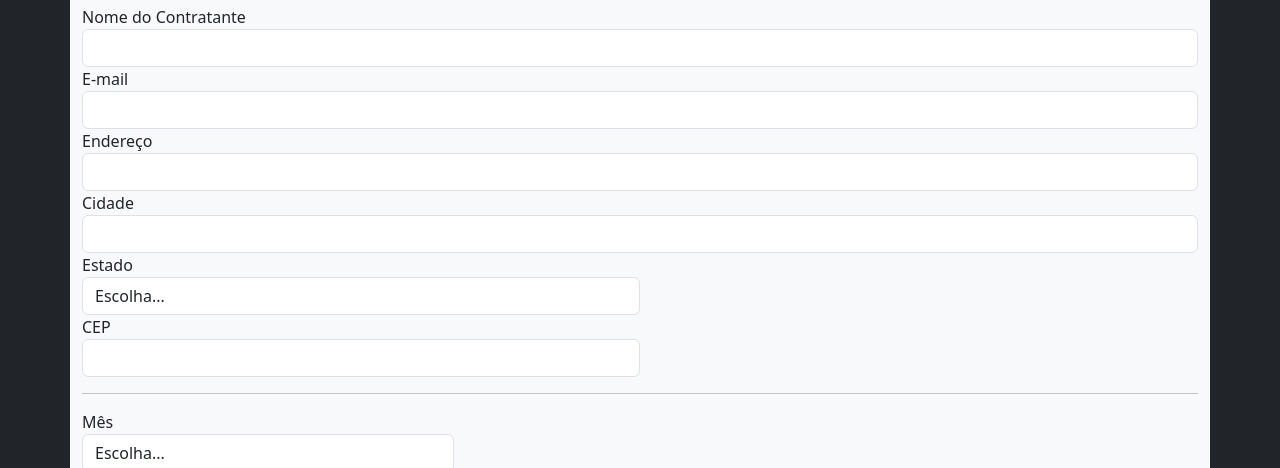
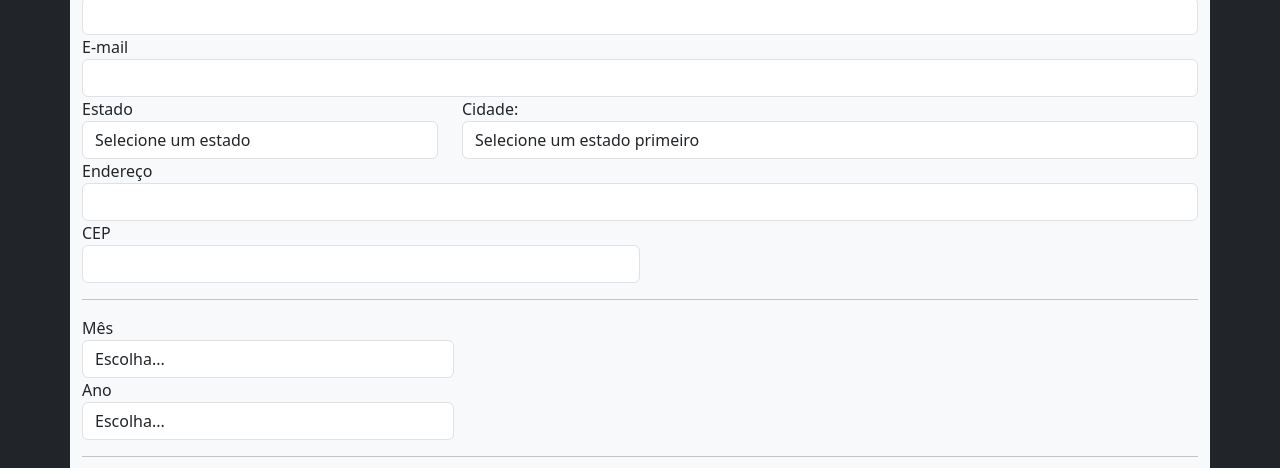
Before and after one commit to marcelitos1v9/TCC-WEB, a plain HTML site: page pag_usuarios/pagamento.html in a window 1280 px wide. Shown: the part 295-763 px from the top of the page. Drawn offline with nearby package versions, Linux system fonts and the light colour scheme; files that its build step writes are made by us from their sources.

Commit message:
Changes to be committed: 	modified:   pag_usuarios/pagamento.html

```diff
--- a/pag_usuarios/pagamento.html
+++ b/pag_usuarios/pagamento.html
@@ -16,7 +16,7 @@
 
 <body class="bg-dark">
 
-    <div class="container mt-5 bg-light pb-3">
+    <div class="container mt-3 mb-3 bg-light pb-3">
         <div class="justify-content-center text-center ">
             <img src="../img/logo (2).png" style="width: 15rem;" class="card-img-top justify-content-center">
         </div>
@@ -32,53 +32,57 @@
                 <label for="email">E-mail</label>
                 <input type="email" class="form-control" id="email">
             </div>
+
+                <div class="row">
+                    <div class="form-group col-md-4">
+                        <label for="estado">Estado</label>
+                        <select class="form-control" id="estado" onchange="getCidades()">
+                            <option value="">Selecione um estado</option>
+                            <option value="AC">Acre</option>
+                            <option value="AL">Alagoas</option>
+                            <option value="AP">Amapá</option>
+                            <option value="AM">Amazonas</option>
+                            <option value="BA">Bahia</option>
+                            <option value="CE">Ceará</option>
+                            <option value="DF">Distrito Federal</option>
+                            <option value="ES">Espírito Santo</option>
+                            <option value="GO">Goiás</option>
+                            <option value="MA">Maranhão</option>
+                            <option value="MT">Mato Grosso</option>
+                            <option value="MS">Mato Grosso do Sul</option>
+                            <option value="MG">Minas Gerais</option>
+                            <option value="PA">Pará</option>
+                            <option value="PB">Paraíba</option>
+                            <option value="PR">Paraná</option>
+                            <option value="PE">Pernambuco</option>
+                            <option value="PI">Piauí</option>
+                            <option value="RJ">Rio de Janeiro</option>
+                            <option value="RN">Rio Grande do Norte</option>
+                            <option value="RS">Rio Grande do Sul</option>
+                            <option value="RO">Rondônia</option>
+                            <option value="RR">Roraima</option>
+                            <option value="SC">Santa Catarina</option>
+                            <option value="SP">São Paulo</option>
+                            <option value="SE">Sergipe</option>
+                            <option value="TO">Tocantins</option>
+                        </select>
+                    </div>
+                    <div class="form-group col-md-8">
+                        <label for="cidade">Cidade:</label>
+                        <select class="form-control" id="cidade">
+                            <option value="">Selecione um estado primeiro</option>
+                        </select>
+                    </div>
+                </div>
                 <div class="form-group">
                     <label for="endereco">Endereço</label>
                     <input type="text" class="form-control" id="endereco">
                 </div>
-            <div class="form-group">
-                <label for="cidade">Cidade</label>
-                <input type="text" class="form-control" id="cidade">
-            </div>
-            <div class="form-row">
-                <div class="form-group col-md-6">
-                    <label for="estado">Estado</label>
-                    <select id="estado" class="form-control">
-                        <option selected>Escolha...</option>
-                        <option>AC</option>
-                        <option>AL</option>
-                        <option>AP</option>
-                        <option>AM</option>
-                        <option>BA</option>
-                        <option>CE</option>
-                        <option>DF</option>
-                        <option>ES</option>
-                        <option>GO</option>
-                        <option>MA</option>
-                        <option>MT</option>
-                        <option>MS</option>
-                        <option>MG</option>
-                        <option>PA</option>
-                        <option>PB</option>
-                        <option>PR</option>
-                        <option>PE</option>
-                        <option>PI</option>
-                        <option>RJ</option>
-                        <option>RN</option>
-                        <option>RS</option>
-                        <option>RO</option>
-                        <option>RR</option>
-                        <option>SC</option>
-                        <option>SP</option>
-                        <option>SE</option>
-                        <option>TO</option>
-                    </select>
-                </div>
                 <div class="form-group col-md-6">
                     <label for="cep">CEP</label>
                     <input type="text" class="form-control" id="cep">
+
                 </div>
-
                 <hr>
                 <div>
                     <div class="form-group">
@@ -133,10 +137,16 @@
                 <div class="form-group" id="camposCartao" style="display:none">
                     <label for="nomeCartao">Nome do titular do cartão</label>
                     <input type="text" class="form-control">
+                    <div class="row">
+                        <div class="col-md-8">
                             <label for="cartao">Número do Cartão</label>
                             <input type="text" class="form-control" id="cartao">
+                        </div>
+                        <div class="col-md-4">
                             <label for="cvv">CVV</label>
                             <input type="text" class="form-control" id="cvv">
+                        </div>
+                    </div>
                     <label for="parcelas">Parcelas</label>
                     <select id="parcelas" class="form-control">
                         <option selected>Escolha...</option>
@@ -159,7 +169,7 @@
                     <input type="text" class="form-control" id="banco">
                 </div>
                 <div class="d-flex justify-content-center mt-3">
-                    <button type="submit" class="btn btn-success">Confirmar compra</button>
+                    <button type="submit" class="btn btn-success">Confirmar Pedido</button>
                 </div>
         </form>
     </div>
@@ -174,6 +184,26 @@
         integrity="sha384-mQ93GR66B00ZXjt0YO5KlohRA5SY2XofN4zfuZxLkoj1gXtW8ANNCe9d5Y3eG5eD"
         crossorigin="anonymous"></script>
     <script>
+        function getCidades() {
+            const estado = document.getElementById("estado").value;
+            const url = `https://servicodados.ibge.gov.br/api/v1/localidades/estados/${estado}/municipios`;
+
+            fetch(url)
+                .then(response => response.json())
+                .then(cidades => {
+                    const selectCidade = document.getElementById("cidade");
+                    selectCidade.innerHTML = "<option value=''>Selecione uma cidade</option>";
+                    cidades.forEach(cidade => {
+                        const option = document.createElement("option");
+                        option.value = cidade.nome;
+                        option.innerText = cidade.nome;
+                        selectCidade.appendChild(option);
+                    });
+
+
+                })
+                .catch(error => console.error(error));
+        }
         // Seleciona os campos relevantes
         var selectPagamento = document.getElementById("formaPagamento");
         var camposCartao = document.getElementById("camposCartao");
```
Lines whose indentation alone changed are shown as unchanged.
